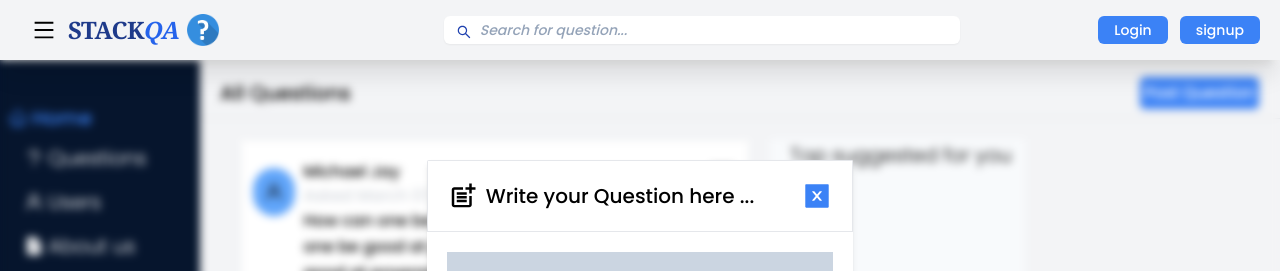
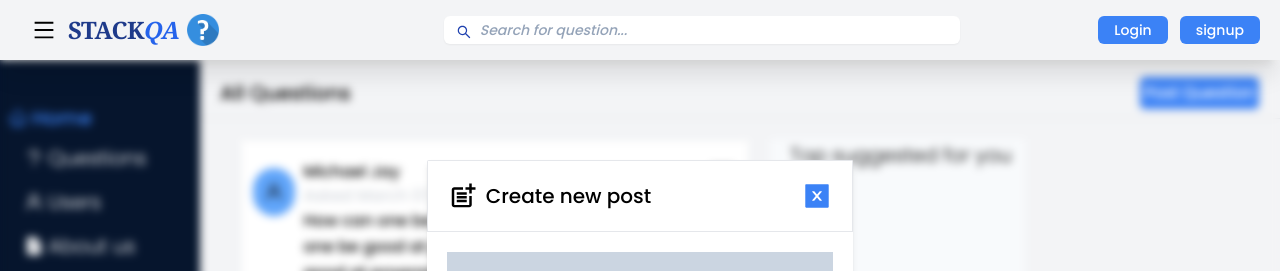
Before and after one commit to THE-Jitu-Assignments-Repo/week-9, a React (Vite) app in the folder stackqa/: page /question in a window 1280 px wide. Both pictures are taken after a click on the button "Post Question". Shown: the top 271 px of the page. Built offline with nearby package versions, Linux system fonts and the light colour scheme.

Commit message:
restyled the height of the comment modal

```diff
--- a/stackqa/src/components/modals/commentModal/CommentModal.jsx
+++ b/stackqa/src/components/modals/commentModal/CommentModal.jsx
@@ -4,7 +4,7 @@
 function CommentModal({setIsComment}) {
   return (
     <div className="fixed flex top-0 left-0 right-0 w-full h-full items-center  justify-center backdrop-blur-sm">
-      <div className="absolute bg-white  w-2/6  top-40 shadow-md rounded-sm h-2/4 z-20  outline-none overflow-x-hidden overflow-y-auto">
+      <div className="absolute bg-white  w-2/6  top-40 shadow-md rounded-sm  z-20  outline-none overflow-x-hidden overflow-y-auto">
         <div className="flex items-center justify-between p-5 border">
           <span className="text-xl flex items-center gap-2"><AiOutlineComment size={40}/>Write your comment here ...</span>
           <AiFillCloseSquare
@@ -13,13 +13,13 @@
             size={30}
           />
         </div>
-        <article className="flex flex-col items-start mb-10">
+        <article className="flex flex-col items-start p-5 mb-10">
           <textarea
             name="question"
             className="bg-slate-300 w-full p-5 outline-none " placeholder="Whats your take on the answer provided for this question?"
             autoFocus
             cols="30"
-            rows="10"
+            rows="5"
           ></textarea>
         </article>
 
--- a/stackqa/src/components/modals/postModal/Postquestion.jsx
+++ b/stackqa/src/components/modals/postModal/Postquestion.jsx
@@ -20,7 +20,7 @@
         <div className="flex items-center justify-between p-5 border">
           <span className="text-xl flex items-center gap-2">
             <MdPostAdd size={30} />
-            Write your Question here ...
+            Create new post
           </span>
           <AiFillCloseSquare
             className="text-blue-500 hover:text-red-500"
```
